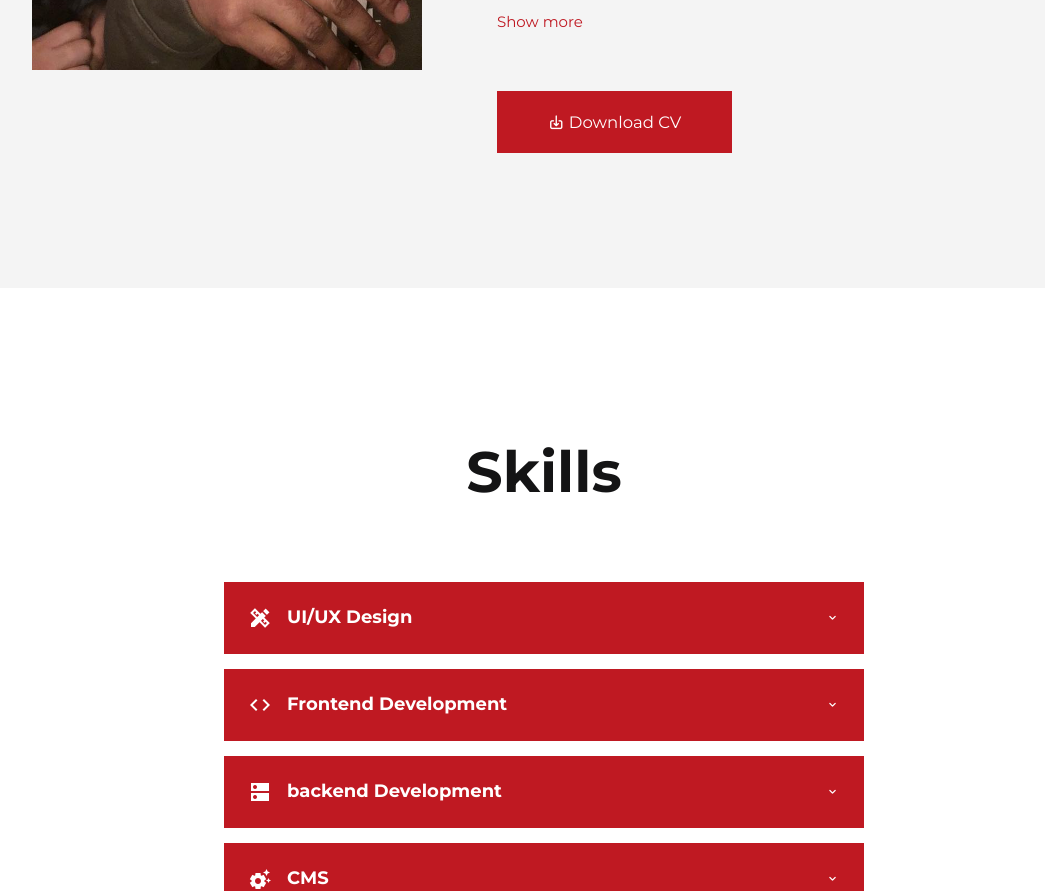
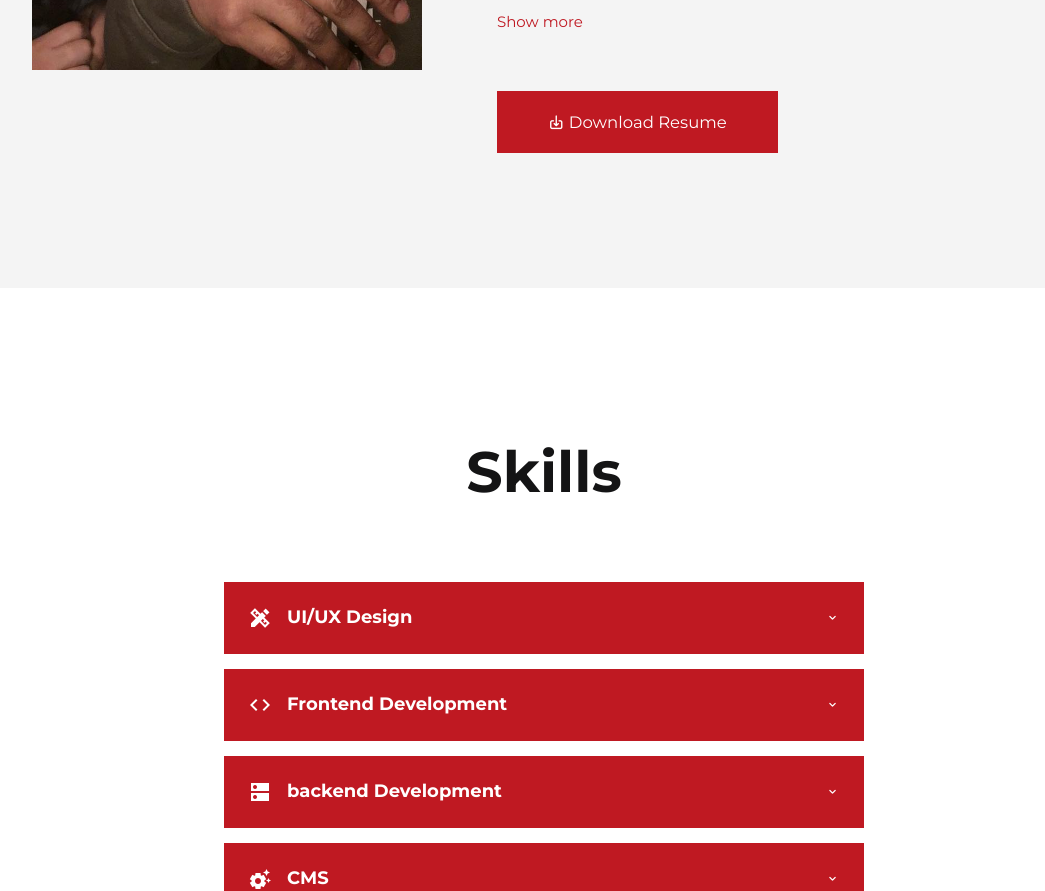
Before and after one commit to mherring11/new-portfolio, a plain HTML site: page index.html in a window 1280 px wide. Shown: the part 1861-2752 px from the top of the page, without its empty margins (96-1141 px from the left). Drawn offline with nearby package versions, Linux system fonts and the light colour scheme.

Commit message:
added resume

```diff
--- a/index.html
+++ b/index.html
@@ -98,7 +98,7 @@
         <p>Lorem ipsum dolor sit amet consectetur adipisicing elit. Nihil culpa at nemo, ipsam aliquam unde modi aperiam impedit vitae neque temporibus sint earum animi autem maiores deleniti quisquam, natus amet quos. Illum excepturi, accusantium incidunt minus laborum sapiente rem magnam?</p>
       </div>
       <a class="read-more">Show more</a>
-                <a href="./assets/images/Michael  herring resume 6.pdf" download class="btn btn-primary"><i class="uil uil-download-alt"></i> Download CV</a>
+                <a href="./assets/images/Michael_Herring_Resumethree.PDF" download class="btn btn-primary"><i class="uil uil-download-alt"></i> Download Resume</a>
     </div>
   </div>
 </section>
```
Also changed, not shown: 1 other file.
